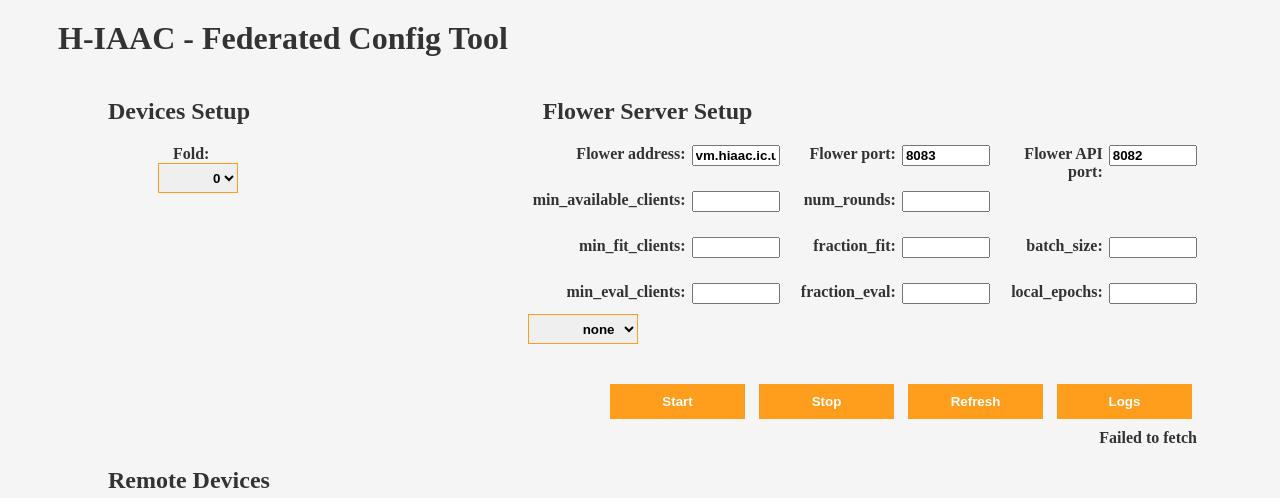
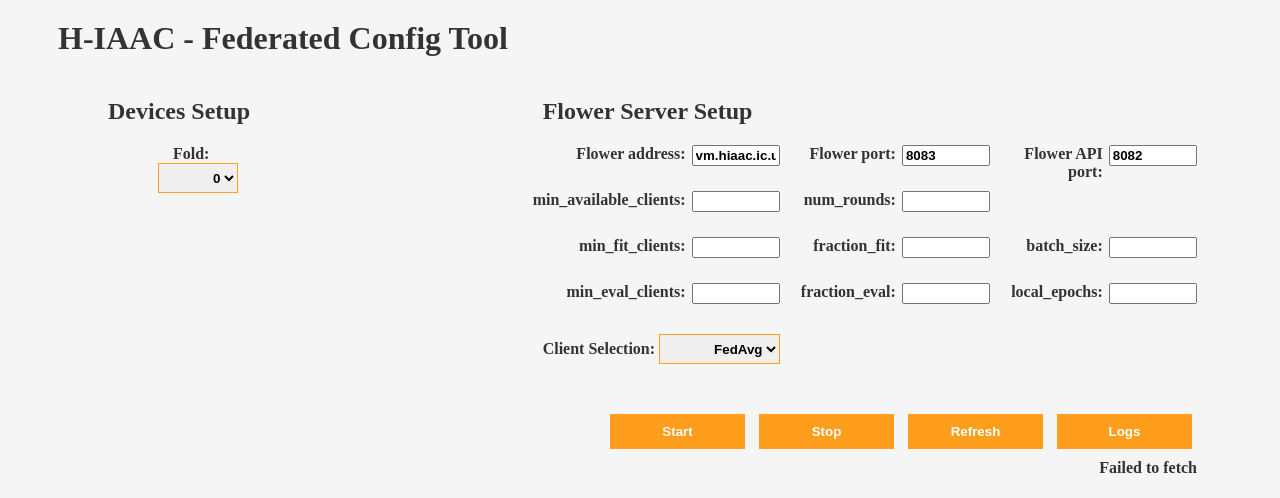
Before and after one commit to H-IAAC/federated_test_server, a Node server app: page / in a window 1280 px wide. Shown: the top 498 px of the page. Run offline with Node 20, Linux system fonts and the light colour scheme; data that the repository does not hold is empty.

Commit message:
Name algorithms combobox as Client Selection, and rename None option as FedAvg.

```diff
--- a/web/config/algorithms.json
+++ b/web/config/algorithms.json
@@ -1,7 +1,7 @@
 {
     "algorithms": [
       {
-        "none": {}
+        "FedAvg": {}
       },
       {
         "rawcs": {
--- a/web/index.js
+++ b/web/index.js
@@ -23,7 +23,7 @@
 var flower_server = 'vm.hiaac.ic.unicamp.br';
 var flower_port = '8083';
 var flower_api_port = '8082';
-var algorithm_name = 'none';
+var algorithm_name = 'FedAvg';
 var algorithm_params = '{}';
 
 // parse command line args
--- a/web/public/styles.css
+++ b/web/public/styles.css
@@ -113,5 +113,5 @@
 
 .grid-select {
     text-align: left;
-    margin: 10px;
+    margin: 30px 10px 20px 10px;
 }
--- a/web/views/index.ejs
+++ b/web/views/index.ejs
@@ -116,6 +116,7 @@
                 </div>
 
                 <div class="grid-select">
+                    <label>Client Selection:</label>
                     <select id="algorithms_select" onchange="onAlgorithmSelected()">
                     </select>
                 </div>
```
